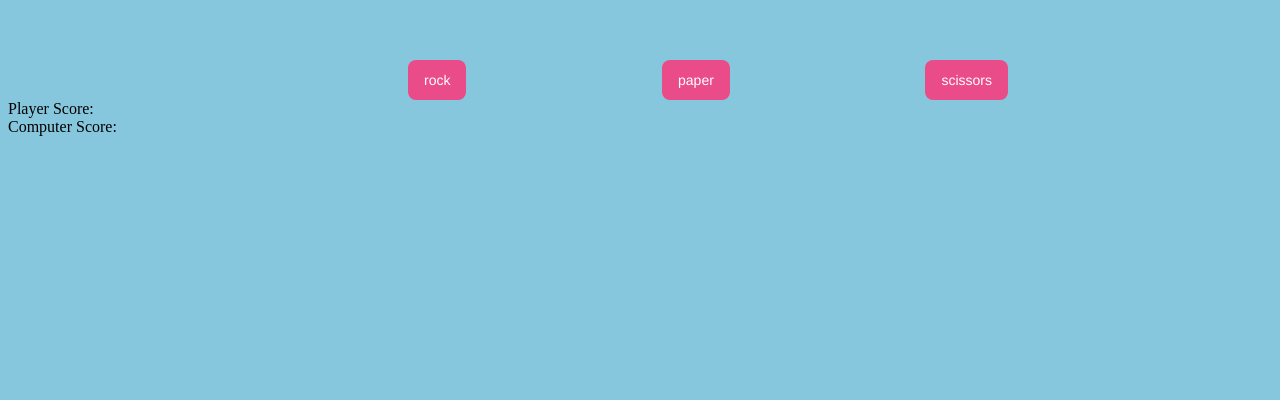
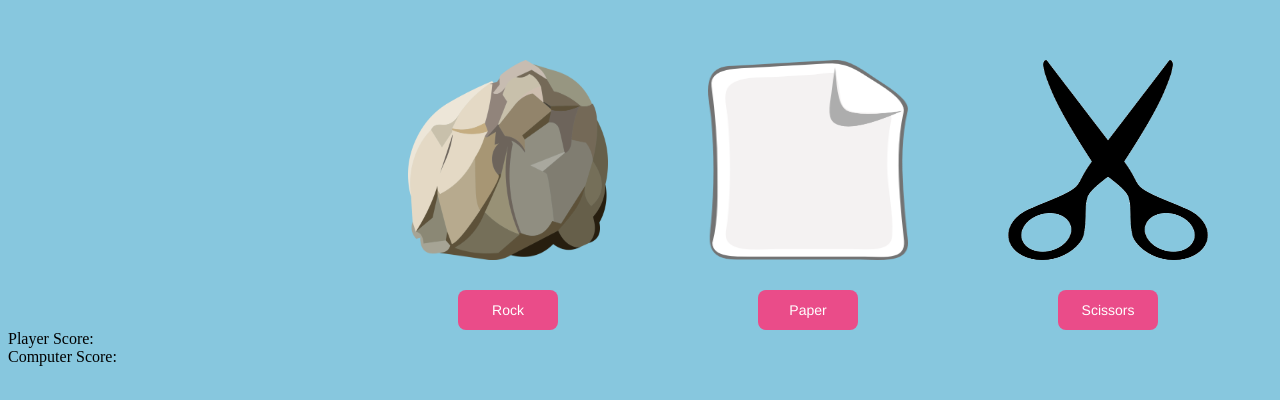
Before and after one commit to datboi13/Rock-Paper-Scissors, a plain HTML site: page index.html in a window 1280 px wide. Shown: the part 140-540 px from the top of the page. Drawn offline with Linux system fonts and the light colour scheme.

Commit message:
added images for all rps elements.

```diff
--- a/index.html
+++ b/index.html
@@ -10,9 +10,18 @@
 </head>
 <body>
     <div class="buttons">
-    <button id="rock" class="rock">rock</button>
-    <button id="paper" class="paper">paper</button>
-    <button id="scissors" class="scissors">scissors</button>
+    <div class="rocks">
+        <img src="rock.png" alt="rock">
+        <button id="rock" class="rock">Rock</button>
+    </div>
+    <div class="papers">
+        <img src="paper.png" alt="Paper">
+        <button id="paper" class="paper">Paper</button>
+    </div>
+    <div class="scissorss">
+        <img src="scissors.png" alt="Scissors">
+        <button id="scissors" class="scissors">Scissors</button>
+    </div>
     </div>
     <div id="playerScore">Player Score: </div>
     <div id="computerScore">Computer Score: </div>
--- a/styles.css
+++ b/styles.css
@@ -1,6 +1,7 @@
 body {
  background-color: rgb(135, 199, 222);
 }
+
 button {
   background-color: #EA4C89;
   border-radius: 8px;
@@ -13,9 +14,10 @@ button {
   font-size: 14px;
   font-weight: 500;
   height: 40px;
+  width: 100px;
   line-height: 20px;
   list-style: none;
-  margin: 0;
+  margin-top: 30px;
   outline: none;
   padding: 10px 16px;
   position: relative;
@@ -33,6 +35,25 @@ button {
     display: flex;
     justify-content: space-between;
     margin-left: 400px;
-    width: 600px;
+    width: 800px;
     margin-top: 200px;
 }
+img {
+  width: 200px;
+  height: 200px;
+}
+.rocks {
+  display: flex;
+  flex-direction: column;
+  align-items: center;
+}
+.papers {
+  display: flex;
+  flex-direction: column;
+  align-items: center;
+}
+.scissorss {
+  display: flex;
+  flex-direction: column;
+  align-items: center;
+}
```
Also changed, not shown: paper.png (added), rock.png (added), scissors.png (added).
